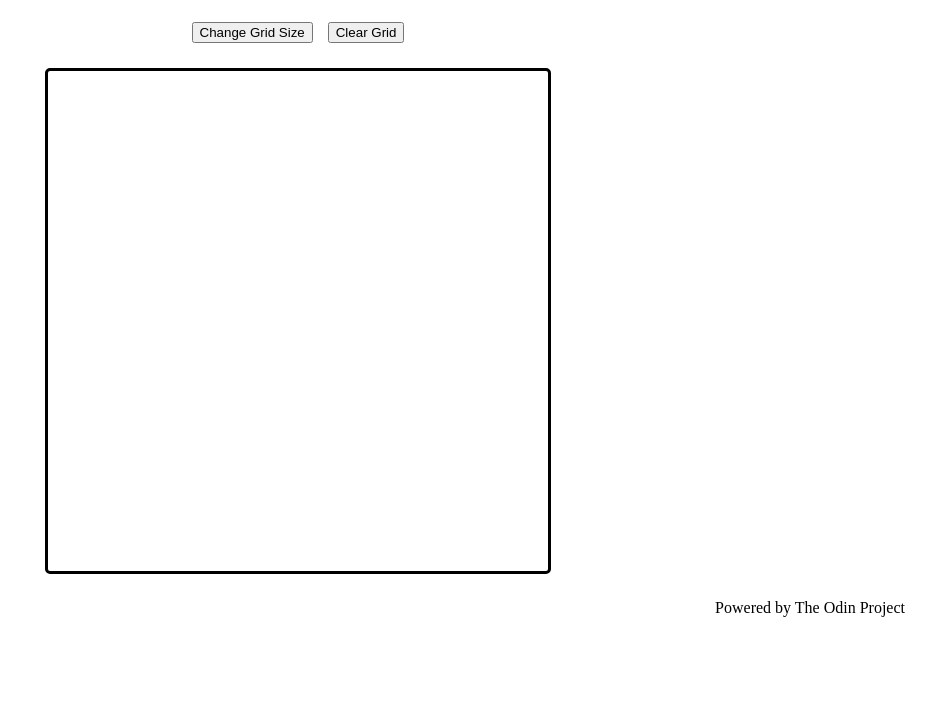
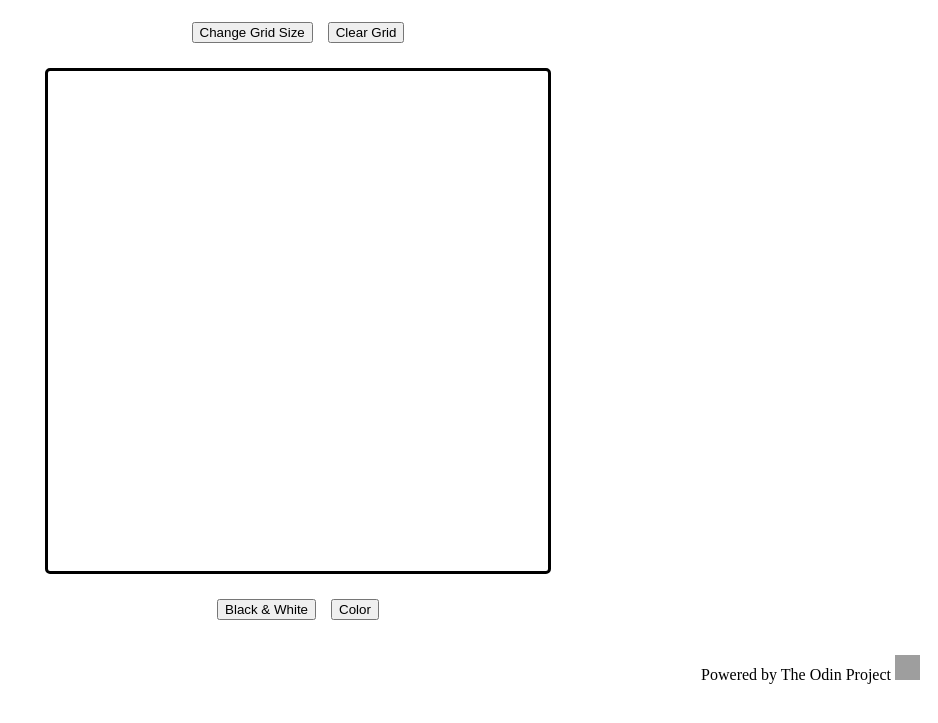
Before and after one commit to djmenig/Etch-a-Sketch, a plain HTML site: page index.html in a window 1280 px wide. Shown: the part 75-798 px from the top of the page, without its empty margins (342-1280 px from the left). Drawn offline with Linux system fonts and the light colour scheme; grey boxes are pictures that could not be loaded.

Commit message:
Added buttons to choose square color and added styling.

```diff
--- a/index.html
+++ b/index.html
@@ -19,7 +19,14 @@
     <div id="gridContainer">
         <div id="grid"></div>
     </div>
-    <footer>Powered by The Odin Project</footer>
+    <div class="buttonContainer">
+        <button class="button" onclick="blackColor()">Black & White</button>
+        <button class="button" onclick="randomRgbColor()">Color</button>
+    </div>
+    <footer>
+        <text>Powered by The Odin Project</text>
+        <img src="https://www.theodinproject.com/assets/icons/odin-icon-b5b31c073f7417a257003166c98cc23743654715305910c068b93a3bf4d3065d.svg" style="width:25px;height:25px ;">
+    </footer>
 </body>
 
 </html>
--- a/script.js
+++ b/script.js
@@ -1,3 +1,5 @@
+let color = 'blackAndWhite';
+
 //creates the grid which listens for the mouse cursor to paint the grid on mouseover
 function createGrid(size) {
     let grid = document.querySelector('#grid');
@@ -12,8 +14,11 @@ function createGrid(size) {
         square.classList.add('square');
         grid.insertAdjacentElement('beforeend', square);
         square.addEventListener('mouseover', (event) => {
-            //square.style.backgroundColor = 'black'; //draws each square black
-            square.style.backgroundColor = randomColor(); //draws each square a random color
+            if(color == 'blackAndWhite') {
+                square.style.backgroundColor = 'black'; //draws each square black
+            } else if(color == 'color') {
+                square.style.backgroundColor = randomColor(); //draws each square a random color
+            }
         })
     }
 }
@@ -44,3 +49,13 @@ function randomColor() {
     b = Math.floor(Math.random() * 256);
     return `rgb(${r}, ${g}, ${b})`
 }
+
+function blackColor() {
+    return color = 'blackAndWhite';
+}
+
+function randomRgbColor() {
+    return color = 'color';
+}
+
+console.log(color);
--- a/style.css
+++ b/style.css
@@ -12,6 +12,7 @@ h2 {
 .buttonContainer {
     display: flex;
     justify-content: center;
+    align-items: center;
     gap: 15px;
     margin: 25px;
 }
@@ -34,5 +35,5 @@ h2 {
 
 footer {
     text-align: right;
-    margin: 25px;
+    margin: 10px;
 }
```
